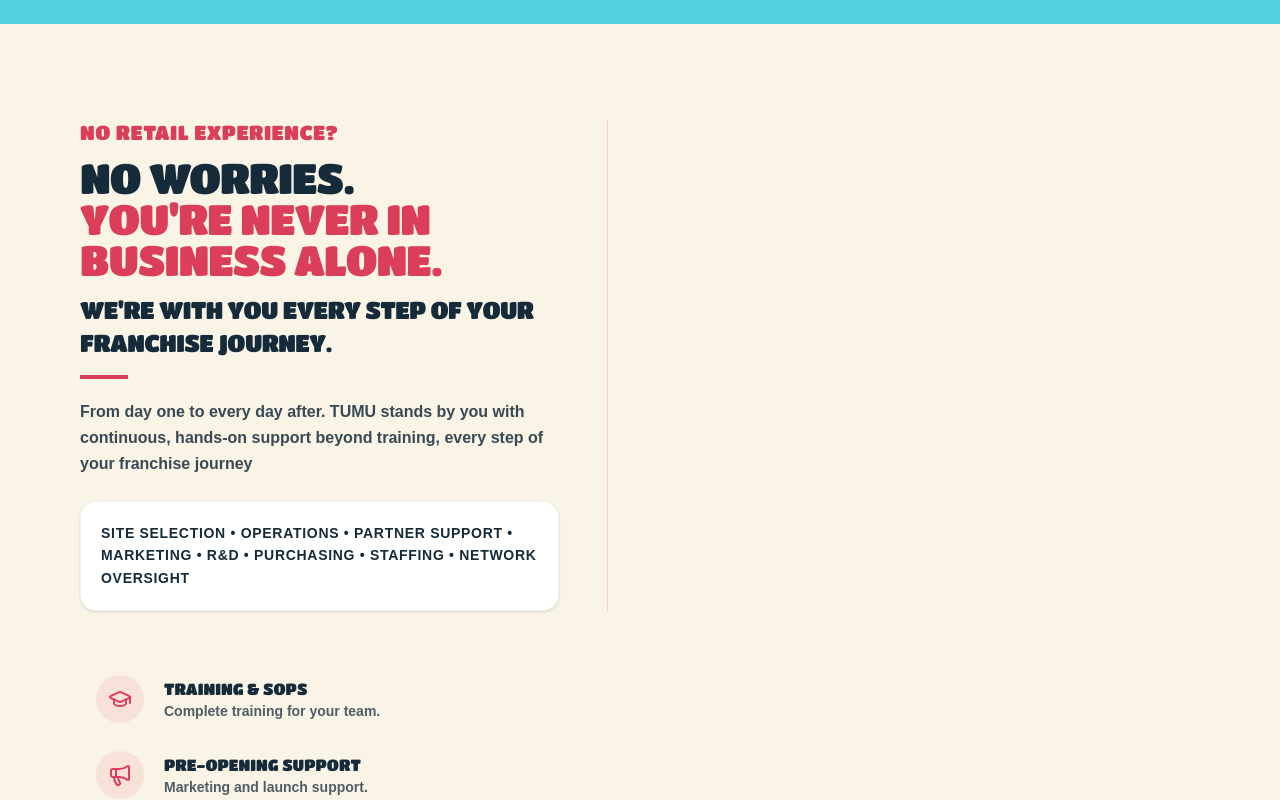
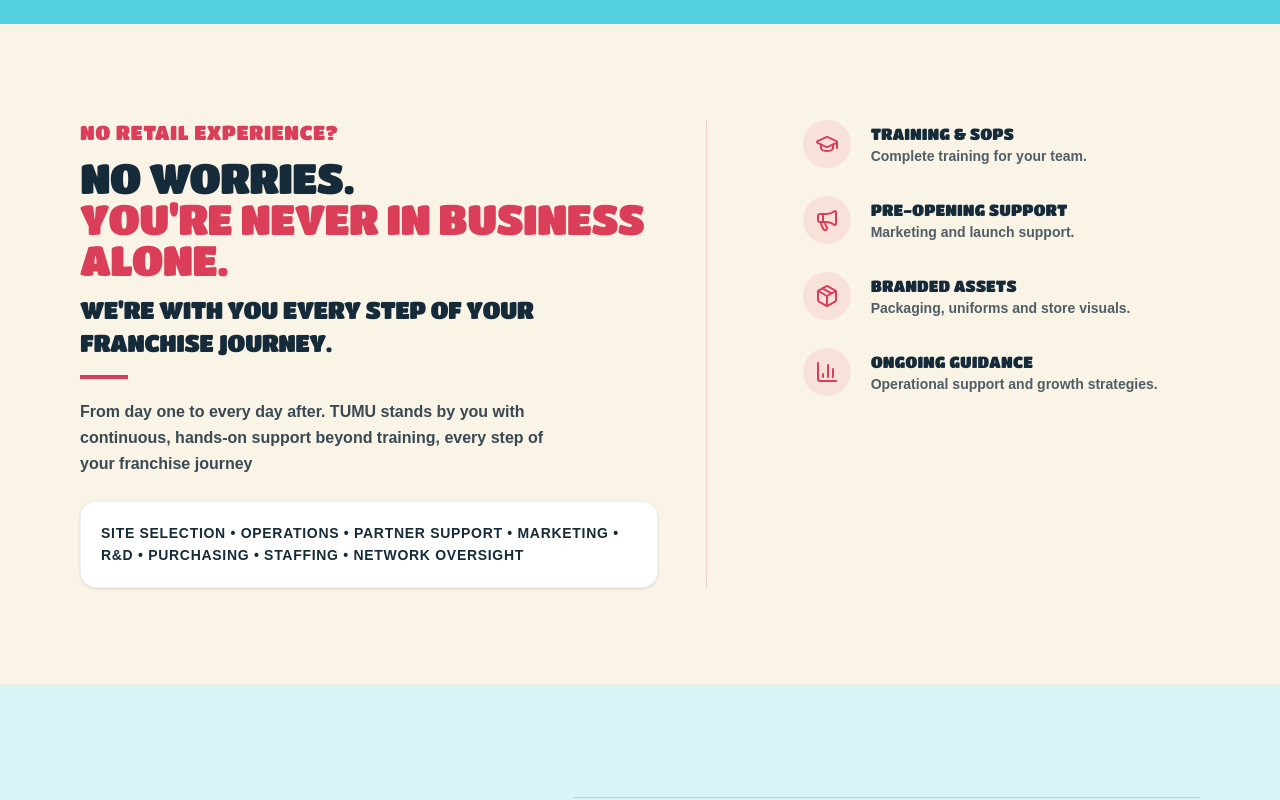
Before and after one commit to ahamadzaeem/tumu2, a Next.js app: page /franchise in a window 1280 px wide. Shown: the part 6140-6940 px from the top of the page. Built offline with nearby package versions, Linux system fonts and the light colour scheme; no server answers; a web font is replaced by a local one.

Commit message:
fix(franchise): fix grid column overflow in Comprehensive Support section so features sit beside text

```diff
--- a/src/app/franchise/page.tsx
+++ b/src/app/franchise/page.tsx
@@ -722,7 +722,7 @@ export default function FranchisePage() {
         <div className="w-full max-w-[1440px] mx-auto px-6 sm:px-12 lg:px-16 xl:px-20 grid grid-cols-1 lg:grid-cols-12 gap-10 lg:gap-16 items-start">
 
           {/* Left Text Column with Right Border Divider */}
-          <div className="lg:col-span-6 flex flex-col items-start lg:pr-12 lg:border-r border-[#DB3E59]/20">
+          <div className="lg:col-span-7 flex flex-col items-start lg:pr-12 lg:border-r border-[#DB3E59]/20">
             <span className="font-heading text-[15px] xs:text-[17px] sm:text-lg lg:text-xl text-[#DB3E59] uppercase tracking-wide leading-tight mb-3 block">
               NO RETAIL EXPERIENCE?
             </span>
@@ -750,7 +750,7 @@ export default function FranchisePage() {
           </div>
 
           {/* Right Column: 4 Clean Vertical Support Features (No Card Enclosures) */}
-          <div className="lg:col-span-7 flex flex-col gap-6 sm:gap-7 w-full lg:pl-4">
+          <div className="lg:col-span-5 flex flex-col gap-6 sm:gap-7 w-full lg:pl-8">
             {/* Support 1 */}
             <div className="flex items-center gap-4 sm:gap-5">
               <div className="w-11 h-11 sm:w-12 sm:h-12 rounded-full bg-[#DB3E59]/10 text-[#DB3E59] flex items-center justify-center shrink-0">
```
